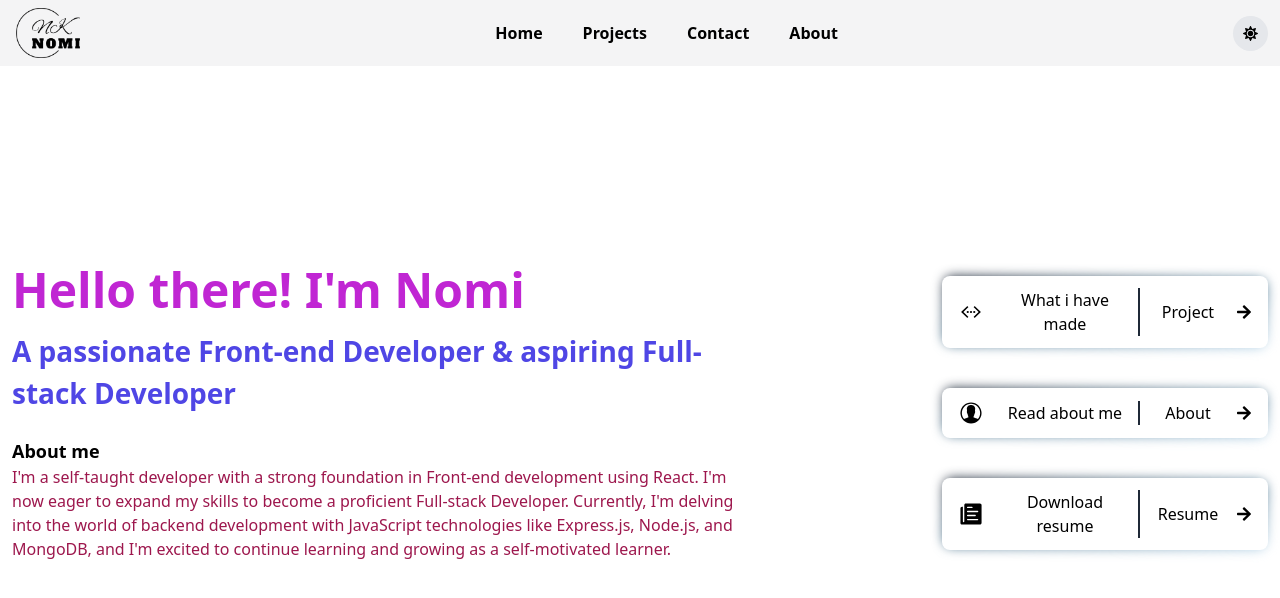
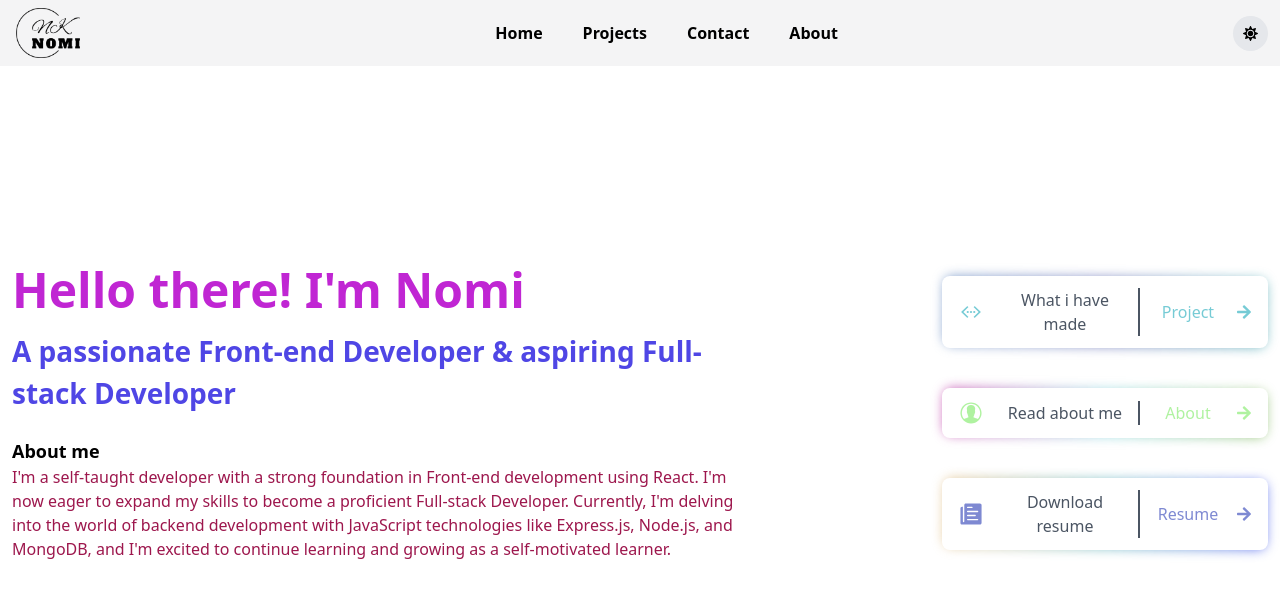
Before and after one commit to noumankhan11/my-portfolio, a React (Vite) app: page / in a window 1280 px wide. Shown: the top 598 px of the page. Built offline with nearby package versions, Linux system fonts and the light colour scheme.

Commit message:
group button ui done

```diff
--- a/src/components/GroupBtn.jsx
+++ b/src/components/GroupBtn.jsx
@@ -15,16 +15,36 @@ export default function GroupBtn({
   return (
     <div className="relative group cursor-pointer my-4">
       <div
-        className={`absolute bg-center animate-tilt blur-[6px] group-hover:inset-[-1px] tranistion duration-200 inset-[2px] bg-gradient-to-tl from-${firstBg}-500 via-${middleBg}-400 to-${lastBg}-500  rounded-lg dark:bg-gradient-to-tl  dark:from-${middleBg}-700 dark:to-${lastBg}-700 `}></div>
+        style={{
+          background: `linear-gradient(to right,${firstBg}, ${middleBg}, ${lastBg})`,
+        }}
+        className={`absolute bg-center animate-tilt blur-[6px] group-hover:inset-[-1px] tranistion duration-200 inset-[2px] bg-gradient-t-tl from-${firstBg}-500 via-${middleBg}-400 to-${lastBg}-500  rounded-lg dark:bg-gradient-to-tl  dark:from-${middleBg}-700 dark:to-${lastBg}-700 `}></div>
       <div className="button relative rounded-lg flex items-center justify-evenly gap-3 bg-white dark:bg-[conic-gradient(at_bottom_right,_var(--tw-gradient-stops))] from-[#194a6b] via-[#012f4c] to-gray-900  px-3 py-[12px]">
-        <div className={`icon text-${iconColor}-400 text-[26px]`}>
+        <div
+          style={{
+            color: `${iconColor}`,
+          }}
+          className={`icon text-${iconColor}-400 text-[26px]`}>
           {icon}
         </div>
-        <p className="border-r-gray-800 w-[140px] border-r-2 pr-2 group-hover:text-gray-600 dark:text-gray-400 dark:group-hover:text-gray-300">
+        <p className="border-r-gray-600 w-[140px] border-r-2 pr-2 text-gray-600 group-hover:text-gray-800 dark:text-gray-400 dark:group-hover:text-gray-300">
           {text}
         </p>
-        <span className={`text-${textColor}-400 w-16 `}>{title}</span>
-        {<FaArrowRight className={`text-${textColor}-400 `} />}
+        <span
+          style={{
+            color: `${textColor}`,
+          }}
+          className={`text-${textColor}-400 w-16 `}>
+          {title}
+        </span>
+        {
+          <FaArrowRight
+            style={{
+              color: `${textColor}`,
+            }}
+            className={`text-${textColor}-400 `}
+          />
+        }
       </div>
     </div>
   );
--- a/src/components/HeroSection/HeroSection.jsx
+++ b/src/components/HeroSection/HeroSection.jsx
@@ -40,37 +40,37 @@ export default function HeroSection() {
             <div className="Main-buttons_menu">
               <div className="container flex flex-col gap-2">
                 <GroupBtn
-                  firstBg="red"
-                  middleBg="indigo"
-                  lastBg={"pink"}
+                  firstBg="#537cb9c2"
+                  middleBg="#32409baa"
+                  lastBg={"#0283918f"}
                   text={"What i have made"}
                   icon={<IoIosCodeWorking />}
                   slug={"/#"}
                   title={"Project"}
-                  textColor={"red"}
-                  iconColor={"teal"}
+                  textColor={"#5fc3cedb"}
+                  iconColor={"#5fc3cedb"}
                 />
                 <GroupBtn
-                  firstBg={"fuchsia"}
-                  middleBg={"indigo"}
-                  lastBg={"pink"}
+                  firstBg={"#b9239dcd"}
+                  middleBg={"#68c9d4ac"}
+                  lastBg={"#398e0082"}
                   text={"Read about me"}
                   icon={<IoIosContact />}
                   slug={"/#"}
                   title={"About"}
-                  textColor={"red"}
-                  iconColor={"teal"}
+                  textColor={"#69e64d88"}
+                  iconColor={"#69e64d88"}
                 />
                 <GroupBtn
-                  firstBg={"fuchsia"}
-                  middleBg={"indigo"}
-                  lastBg={"pink"}
+                  firstBg={"#d79b418f"}
+                  middleBg={"#0283918f"}
+                  lastBg={"#3b52ecc9"}
                   text={"Download resume"}
                   icon={<IoIosPaper />}
                   slug={"/#"}
                   title={"Resume"}
-                  textColor={"red"}
-                  iconColor={"teal"}
+                  textColor={"#5a69c6c8"}
+                  iconColor={"#5a69c6c8"}
                 />
               </div>
             </div>
```
